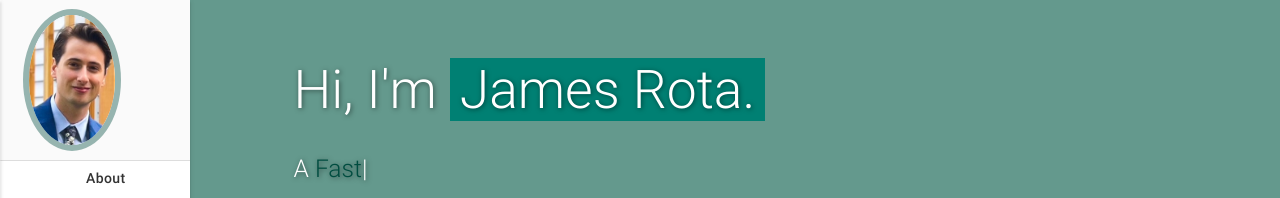
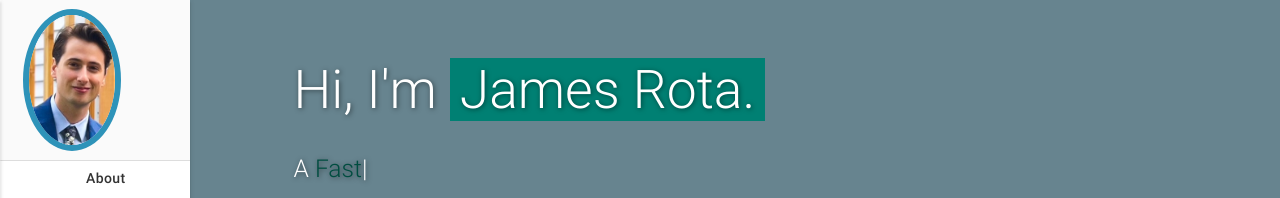
Before and after one commit to jmsrota/GitHub-portfolio, a plain HTML site: page index.html in a window 1280 px wide. Shown: the top 198 px of the page. Drawn offline with nearby package versions, Linux system fonts and the light colour scheme; some icons are missing.

Commit message:
Started to change color palette

```diff
--- a/assets/css/style.css
+++ b/assets/css/style.css
@@ -11,7 +11,7 @@
   /* background-size: cover;  */
   margin: -31px;
   margin-left:-7px;
-  border: 6px solid rgba(0, 77, 64, 0.4);
+  border: 6px solid #2e93b9;
 }
 
 .profile-pic img {
@@ -319,7 +319,7 @@ h3 {
 } */
 
 #intro.section {
-  background: #a7ffeb repeat;
+  background: #acdcee repeat;
   position: relative;
 }
 
```
